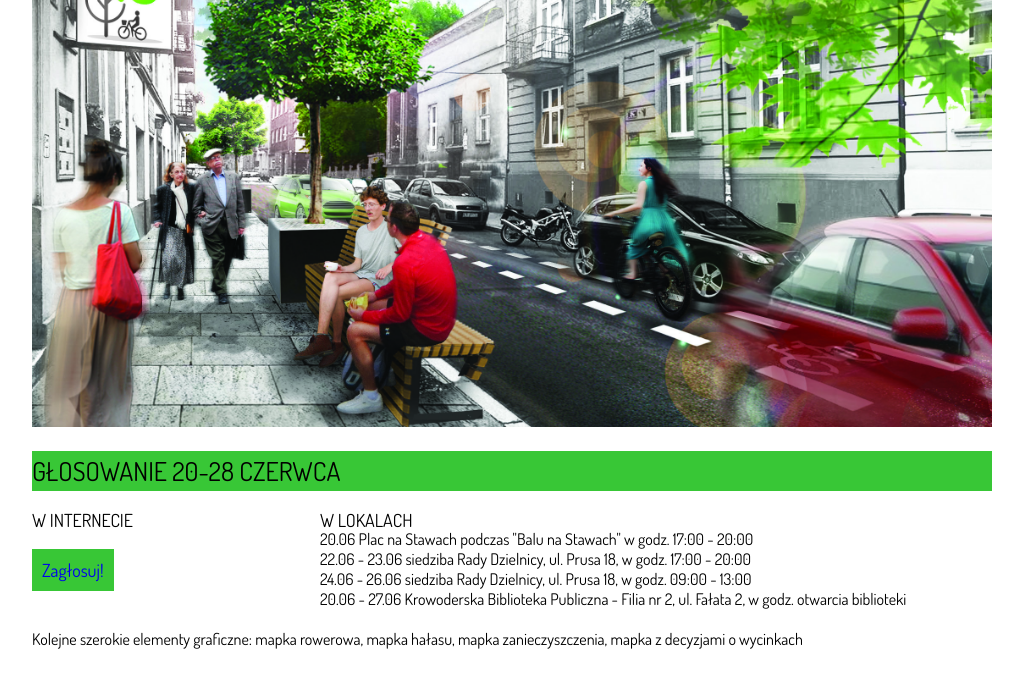
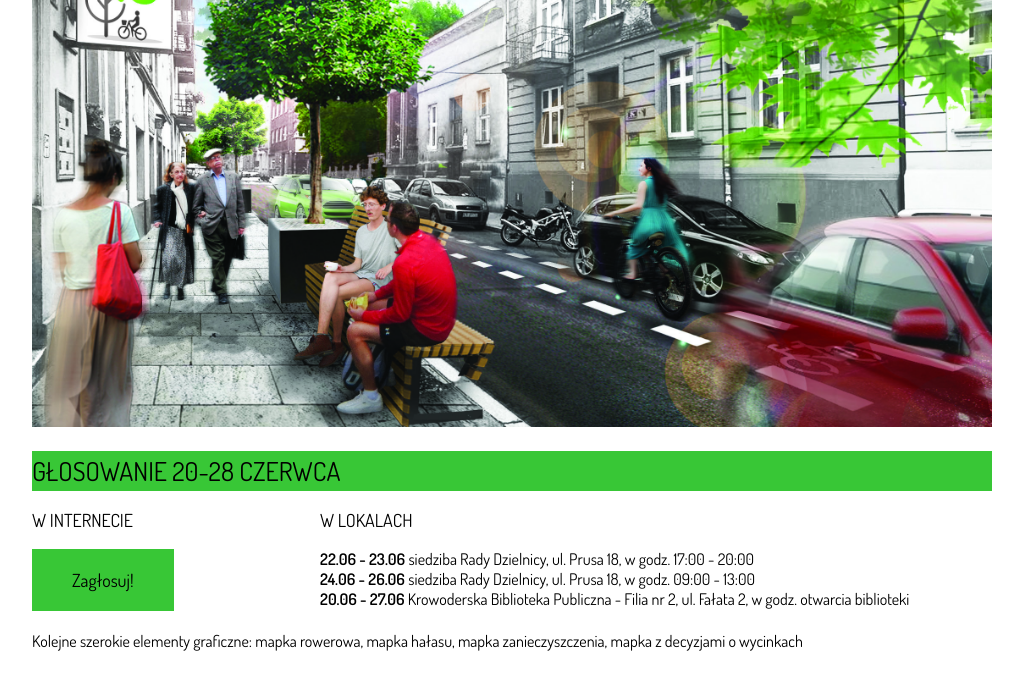
Before and after one commit to dkawecka/przyjaznyzwierzyniec, a plain HTML site: page index.html in a window 1280 px wide. Shown: the part 958-1654 px from the top of the page, without its empty margins (128-1151 px from the left). Drawn offline with Linux system fonts and the light colour scheme.

Commit message:
Voting button added

```diff
--- a/index.html
+++ b/index.html
@@ -3,7 +3,7 @@
 <head>
   <meta charset="utf-8">
   <title>Przyjazny Zwierzyniec</title>
-  <link href='http://fonts.googleapis.com/css?family=Dosis&amp;subset=latin,latin-ext' rel='stylesheet' type='text/css'>
+  <link href='http://fonts.googleapis.com/css?family=Dosis:400,600&amp;subset=latin,latin-ext' rel='stylesheet' type='text/css'>
   <link rel="stylesheet" href="stylesheets/main.css">
   <link rel="stylesheet" href="http://maxcdn.bootstrapcdn.com/font-awesome/4.3.0/css/font-awesome.min.css">
 
@@ -61,15 +61,14 @@
           <div class="clear">
           <div class="voting-online">
             <h3>W Internecie</h3>
-            <a href="http://budzet.dialoguj.pl/projects/1094-rewitalizacja-ul-kraszewskiego-poprawa-bezpieczenstwa-ruchu-drogowego-oraz-podniesienie-standardu-i-ozywienie-przestrzeni-sasiedzkiej-sciezka-rowerowa-i-zielen">Zagłosuj!</a>
+            <a href="http://budzet.dialoguj.pl/projects/1094-rewitalizacja-ul-kraszewskiego-poprawa-bezpieczenstwa-ruchu-drogowego-oraz-podniesienie-standardu-i-ozywienie-przestrzeni-sasiedzkiej-sciezka-rowerowa-i-zielen" target="_blank">Zagłosuj!</a>
           </div>
           <div class="voting-onsite">
             <h3>W lokalach</h3>
             <ul>
-              <li>20.06 Plac na Stawach podczas "Balu na Stawach" w godz. 17:00 - 20:00</li>
-              <li>22.06 - 23.06 siedziba Rady Dzielnicy, ul. Prusa 18, w godz. 17:00 - 20:00</li>
-              <li>24.06 - 26.06 siedziba Rady Dzielnicy, ul. Prusa 18, w godz. 09:00 - 13:00</li>
-              <li>20.06 - 27.06 Krowoderska Biblioteka Publiczna - Filia nr 2, ul. Fałata 2, w godz. otwarcia biblioteki</li>
+              <li><strong>22.06 - 23.06</strong> siedziba Rady Dzielnicy, ul. Prusa 18, w godz. 17:00 - 20:00</li>
+              <li><strong>24.06 - 26.06</strong> siedziba Rady Dzielnicy, ul. Prusa 18, w godz. 09:00 - 13:00</li>
+              <li><strong>20.06 - 27.06</strong> Krowoderska Biblioteka Publiczna - Filia nr 2, ul. Fałata 2, w godz. otwarcia biblioteki</li>
             </ul>
           </div>
         </div>
--- a/stylesheets/main.css
+++ b/stylesheets/main.css
@@ -81,8 +81,12 @@ h3 {
   font-weight: 300;
   line-height: 18px;
   text-transform: uppercase;
+  margin-bottom: 20px;
 }
 
+strong {
+  font-weight: 600;
+}
 
 /*
   ========================================
@@ -111,6 +115,7 @@ nav {
   font-size: 20px;
   display: inline;
   text-transform: uppercase;
+  padding-right: 30px;
 }
 
 .visualisation {
@@ -144,7 +149,6 @@ nav {
   margin-bottom: 40px;
 }
 
-
 .voting h2 {
   height: 40px;
   line-height: 40px;
@@ -163,15 +167,22 @@ nav {
   padding: 20px 0;
 }
 
-a {
-  text-decoration: none;
-}
 .voting-online a {
   font-size: 18px;
   background: #38C736;
-  padding: 10px;
-  margin-top: 20px;
+  padding: 20px 40px;
+  transition: all .5s;
+  color: black;
   display: inline-block;
+}
+
+.voting-online a:hover {
+  background: #078F07;
+  color: white;
+}
+
+a {
+  text-decoration: none;
 }
 
 i {
@@ -179,5 +190,5 @@ i {
 }
 
 li {
-    list-style-type: none;
+  list-style-type: none;
 }
```
